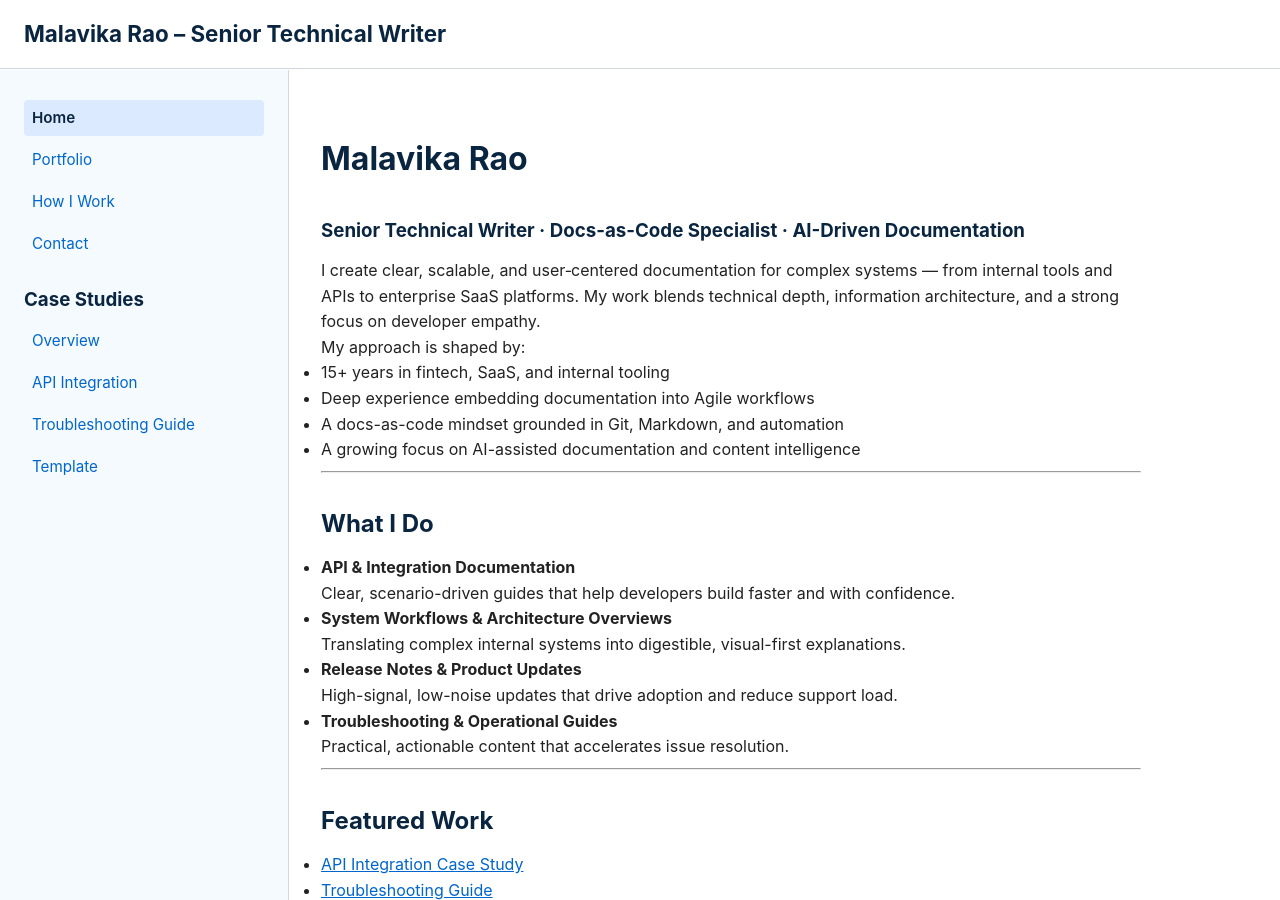
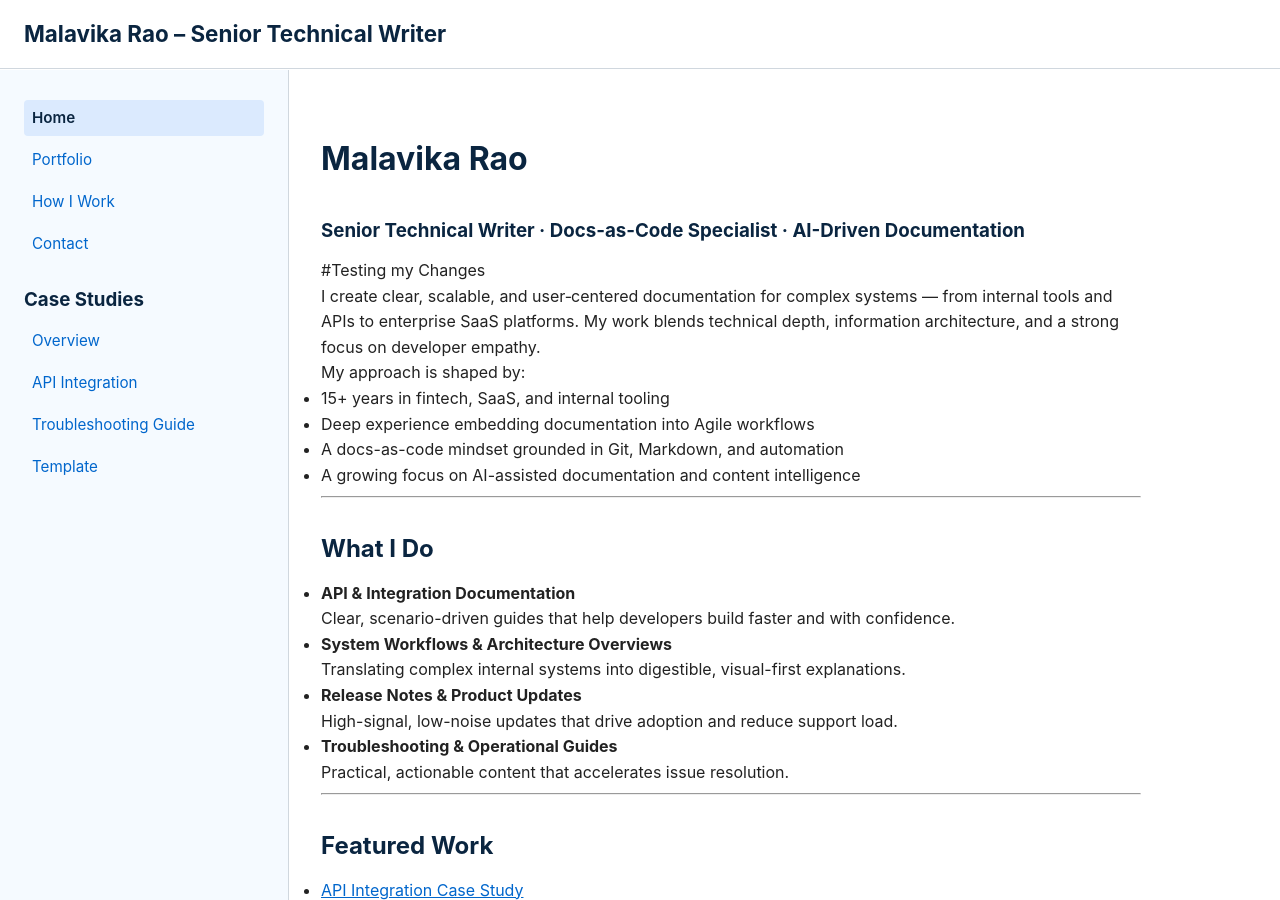
Before and after one commit to msraofolio/msraofolio.github.io, a Jekyll site: the page built from docs/index.md, in a window 1280 px wide and 900 px high. Built offline with Jekyll 4.4.1, drawn with Linux system fonts in a browser that asks for light colours.

Commit message:
Testing_Changes

```diff
--- a/docs/index.md
+++ b/docs/index.md
@@ -5,6 +5,8 @@ title: Home
 
 # Malavika Rao
 ### Senior Technical Writer · Docs-as-Code Specialist · AI-Driven Documentation
+
+#Testing my Changes
 
 I create clear, scalable, and user‑centered documentation for complex systems — from internal tools and APIs to enterprise SaaS platforms. My work blends technical depth, information architecture, and a strong focus on developer empathy.
 
```
